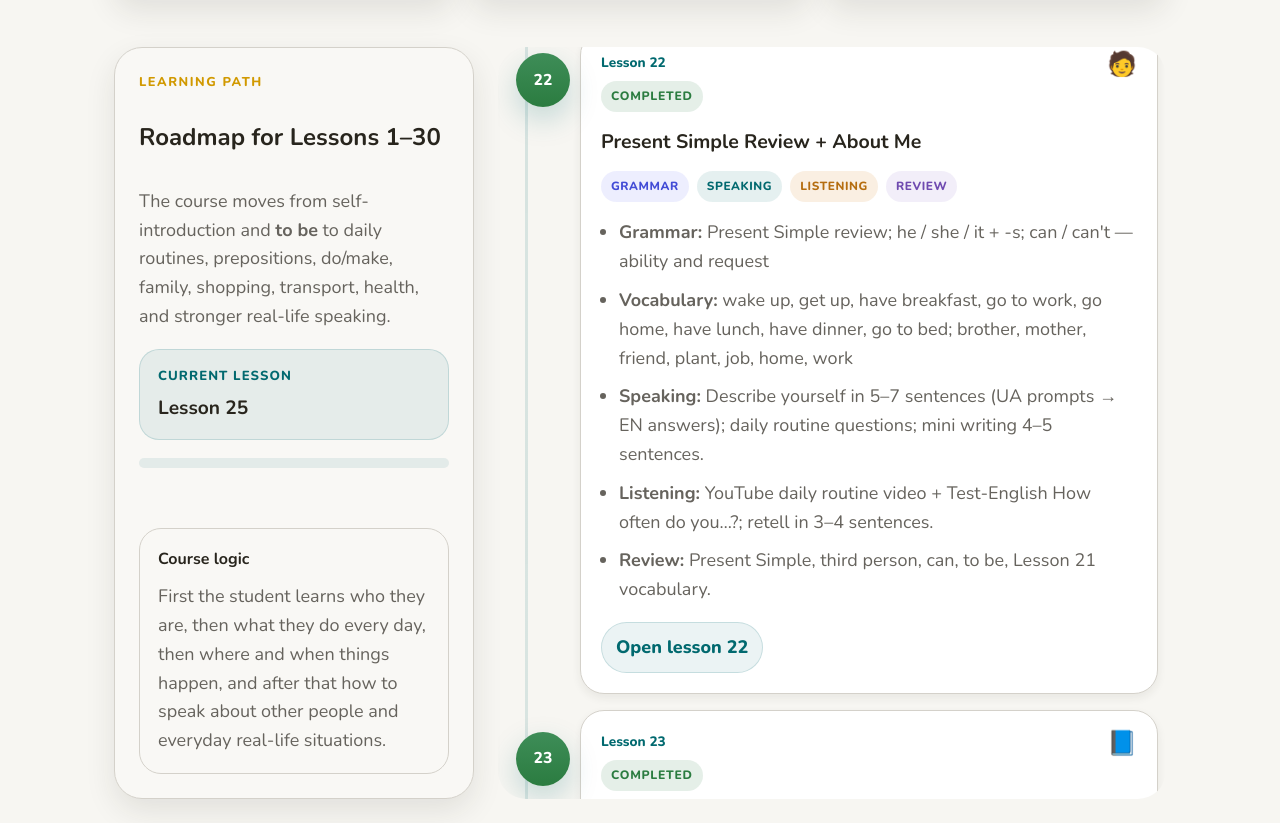
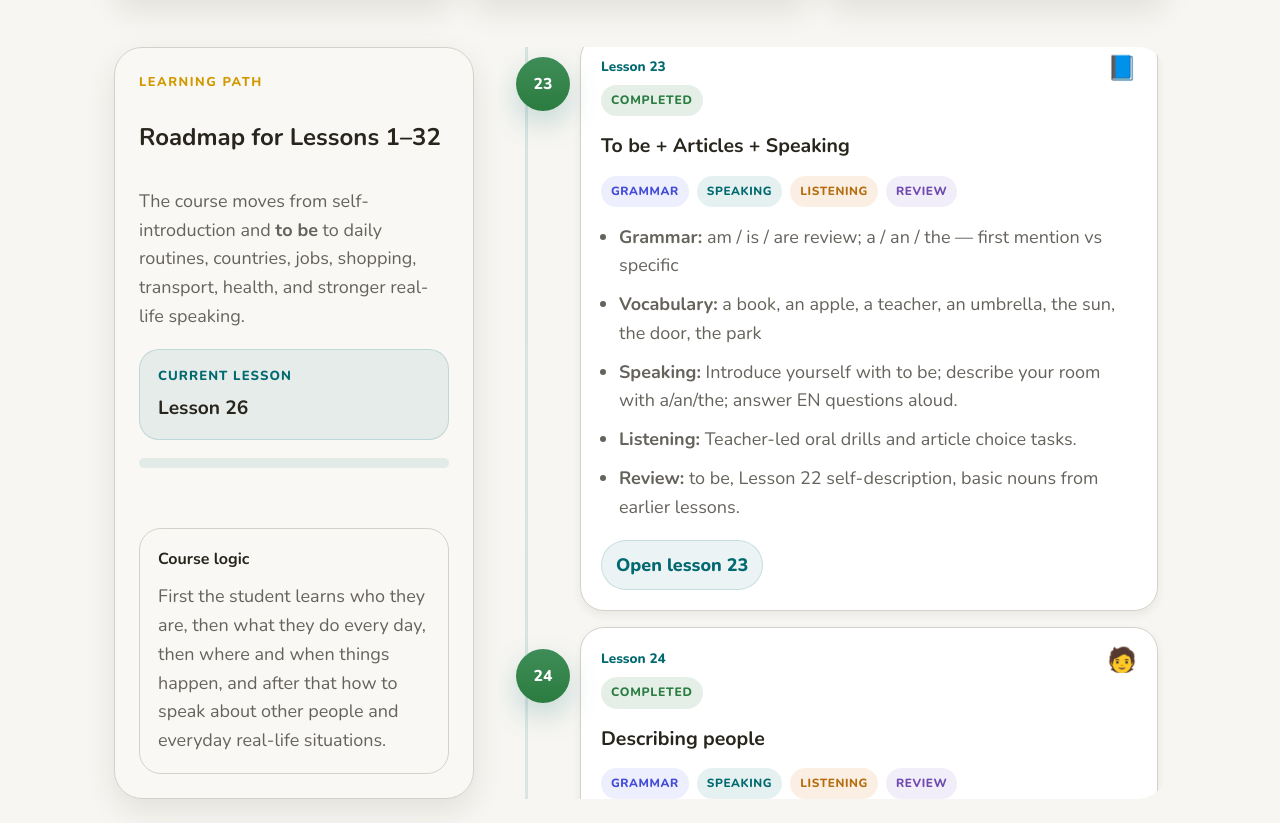
Before and after one commit to NatalinaMatioshko/english-simple-trainer, a React (Vite) app: page / in a window 1280 px wide. Shown: the part 784-1607 px from the top of the page. Built offline with nearby package versions, Linux system fonts and the light colour scheme.

Commit message:
update roadmap

```diff
--- a/src/components/RoadmapSection.tsx
+++ b/src/components/RoadmapSection.tsx
@@ -53,19 +53,19 @@ const completedPath: StageSummary[] = [
       "The learner worked on in / on / at / to, do / make collocations, and he / she / it verb forms with flashcards, spelling rules, and speaking about another person.",
   },
   {
-    range: "Lessons 21–24",
-    title: "Can, review, and connected speaking",
+    range: "Lessons 21–25",
+    title: "Can, review, and Unit 1A",
     summary:
-      "Combined can / can't, Present Simple review, third person forms, articles a / an, and describing people — covering Roadmap A1 Unit 0 and the foundations of Unit 1.",
+      "Combined can / can't, Present Simple review, articles a / an, describing people, then Roadmap A1 Unit 1A — countries, nationalities, and be with I / you / we / they.",
   },
 ];
 
 const nextLessonsSummary: StageSummary[] = [
   {
-    range: "Lessons 26–31",
+    range: "Lessons 27–32",
     title: "Real-life situations",
     summary:
-      "The next stage expands into shopping, food, transport, directions, health, and a practical speaking push toward A2 readiness.",
+      "After jobs: shopping, food, transport, directions, health, and a practical speaking push toward A2 readiness.",
   },
 ];
 
@@ -374,11 +374,27 @@ const roadmapLessons: Lesson[] = [
       "Roadmap A1 R1–R15: country names, stress patterns, introductions, nationalities",
     review: "to be basics, lesson 24 descriptions, articles, simple questions.",
     category: "general",
-    status: "current",
+    status: "completed",
     route: "/lesson-25",
   },
   {
     id: 26,
+    title: "1B Jobs",
+    grammar:
+      "be: he / she / it — He's / She's / It's, isn't, Is he…?, Where's she from?",
+    vocabulary:
+      "8 core jobs: football player, doctor, school teacher, pilot, farmer, nurse, taxi driver, office worker (+ Vocabulary Bank)",
+    speaking:
+      "Ask and answer about jobs and origin; profile cards; mini dialogues (job & where from).",
+    listening:
+      "Roadmap A1 R6–R8: job stress, he/she/it short forms, Patrick dialogue (listen and complete)",
+    review: "Unit 1A countries / the UK·the US; to be; articles with jobs (a / an).",
+    category: "people",
+    status: "current",
+    route: "/lesson-26",
+  },
+  {
+    id: 27,
     title: "Shopping 1: food and prices",
     grammar: "like / don’t like, some / any basics",
     vocabulary: "apples, bread, eggs, milk, water, price",
@@ -389,7 +405,7 @@ const roadmapLessons: Lesson[] = [
     status: "next",
   },
   {
-    id: 27,
+    id: 28,
     title: "Shopping 2: clothes",
     grammar: "Can I have…?, size, price, try on",
     vocabulary: "shirt, shoes, jacket, size, cheap, expensive",
@@ -400,7 +416,7 @@ const roadmapLessons: Lesson[] = [
     status: "next",
   },
   {
-    id: 28,
+    id: 29,
     title: "Food and ordering",
     grammar: "I’d like…, do you want…?, Can I have…?",
     vocabulary: "menu, soup, tea, coffee, chicken, bill",
@@ -411,7 +427,7 @@ const roadmapLessons: Lesson[] = [
     status: "next",
   },
   {
-    id: 29,
+    id: 30,
     title: "Transport",
     grammar: "go by, take, drive, ride, walk to",
     vocabulary: "bus, train, station, taxi, car, stop, ticket",
@@ -422,7 +438,7 @@ const roadmapLessons: Lesson[] = [
     status: "next",
   },
   {
-    id: 30,
+    id: 31,
     title: "Directions and places",
     grammar: "there is / there are, place prepositions, directions",
     vocabulary: "left, right, next to, opposite, near, bank, café",
@@ -433,7 +449,7 @@ const roadmapLessons: Lesson[] = [
     status: "next",
   },
   {
-    id: 31,
+    id: 32,
     title: "Health and final speaking project",
     grammar: "have got, should basics, mixed A1 review",
     vocabulary: "headache, fever, cough, cold, tired, doctor",
@@ -577,11 +593,11 @@ export default function RoadmapSection() {
     <section className="roadmap-layout">
       <aside className="roadmap-sidebar panel">
         <p className="page-kicker">Learning path</p>
-        <h2>Roadmap for Lessons 1–30</h2>
+        <h2>Roadmap for Lessons 1–32</h2>
         <p className="roadmap-lead">
           The course moves from self-introduction and <strong>to be</strong> to
-          daily routines, prepositions, do/make, family, shopping, transport,
-          health, and stronger real-life speaking.
+          daily routines, countries, jobs, shopping, transport, health, and
+          stronger real-life speaking.
         </p>
 
         <div className="roadmap-current">
@@ -643,7 +659,7 @@ export default function RoadmapSection() {
           <section className="roadmap-block">
             <div className="roadmap-block-head">
               <p className="roadmap-mini-label">Full timeline</p>
-              <h3>Lessons 1–30</h3>
+              <h3>Lessons 1–32</h3>
               <p>
                 This is the complete course line from the first lesson to the
                 latest discussed stage.
```
